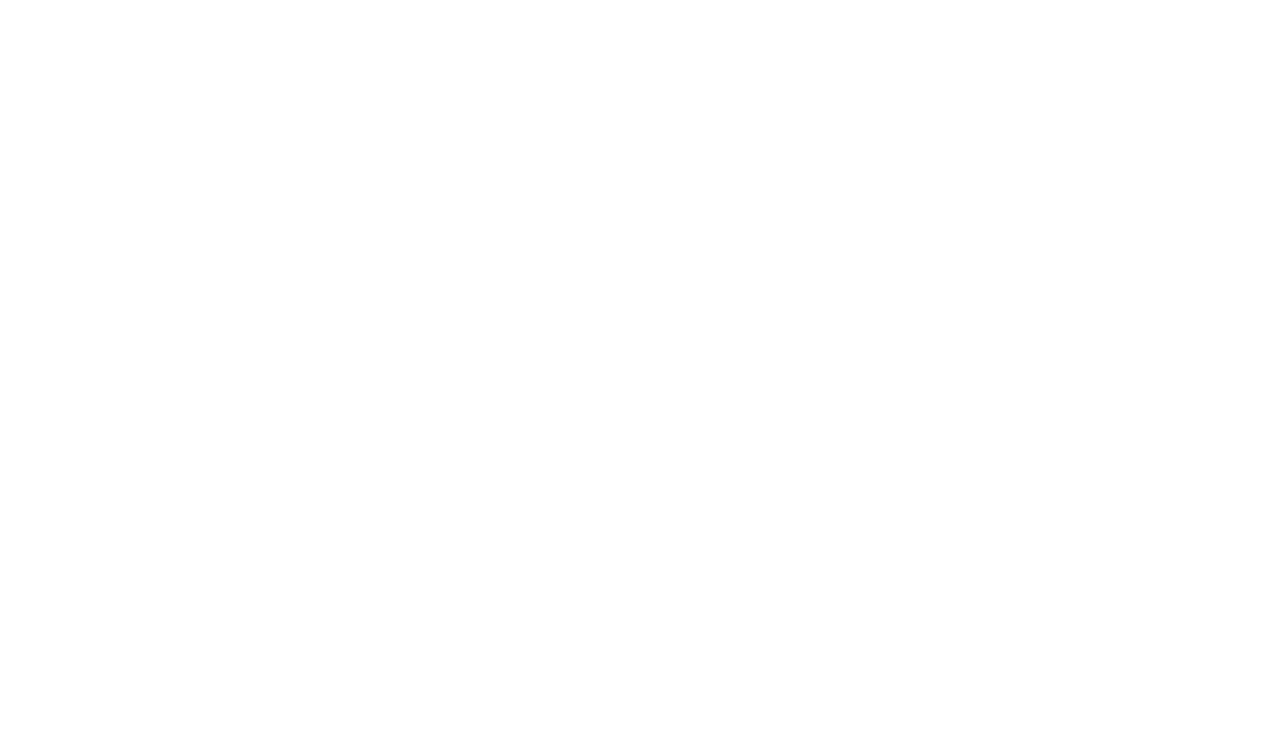
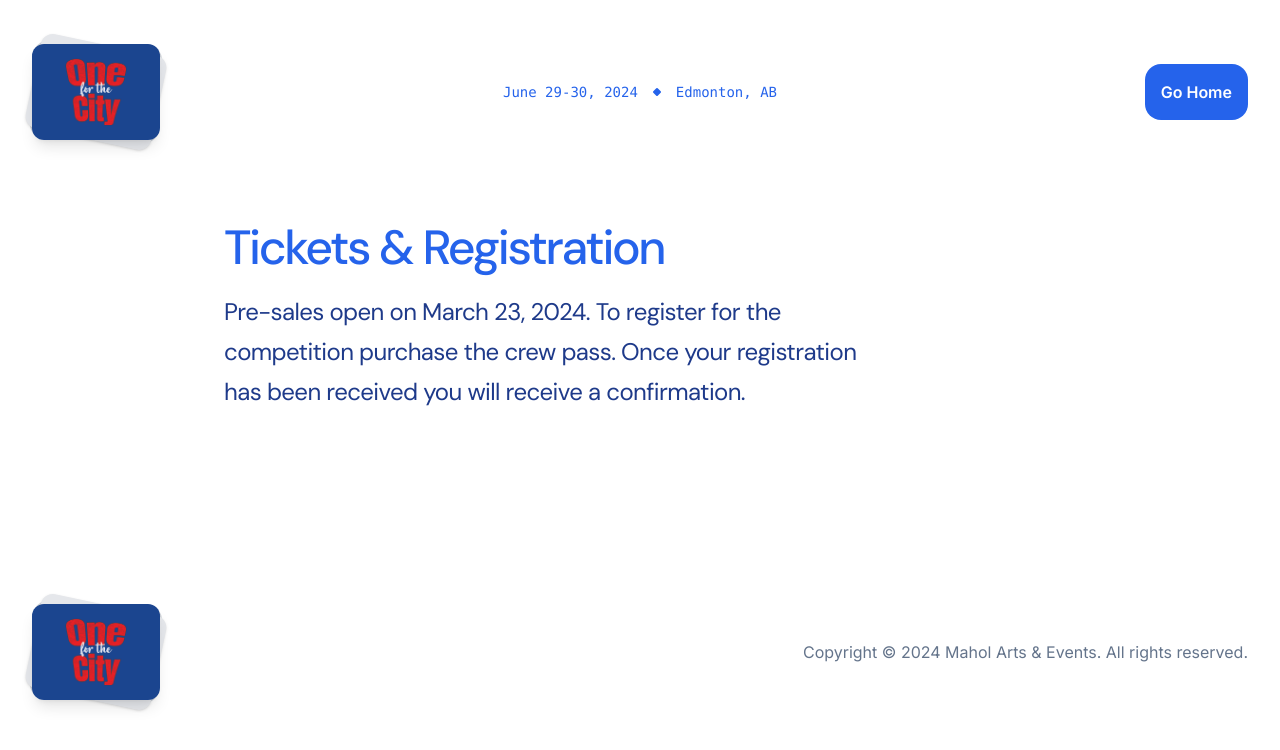
Before and after one commit to linhub15/oneforthecity, a Next.js app: page /tickets in a window 1280 px wide. Shown: the top 750 px of the page. Built offline with nearby package versions, Linux system fonts and the light colour scheme.

Commit message:
feat: tickets and sponsors

```diff
--- a/src/app/tickets/page.tsx
+++ b/src/app/tickets/page.tsx
@@ -1,11 +1,34 @@
+import { Button } from "@/components/Button";
+import { Footer } from "@/components/Footer";
+import { Header } from "@/components/Header";
+
 export default function Tickets() {
   return (
     <>
-      <script async src="https://js.stripe.com/v3/pricing-table.js"></script>
-      <stripe-pricing-table
-        pricing-table-id="prctbl_1OsVONIuLhs6aDZvWFXNoNlT"
-        publishable-key="pk_test_51Of8xFIuLhs6aDZvJHEe5pFdEUzgm7jK7tST4TdPSt4y3ZbkAzOoTXsHkJUZZb0TeJWHCHOBLWg4Z69cXc8xUApu00L0v97Usa"
-      />
+      <Header action={<Button href="/">Go Home</Button>} />
+      <div className="mt-10 md:mt-20 w-full mx-auto max-w-4xl px-4 sm:px-6 lg:px-8 relative space-y-12">
+        <div className="mx-auto max-w-2xl lg:mx-0 space-y-4">
+          <h2
+            id="speakers-title"
+            className="font-display text-4xl font-medium tracking-tighter text-blue-600 sm:text-5xl"
+          >
+            Tickets & Registration
+          </h2>
+          <p className="mt-4 font-display text-2xl tracking-tight text-blue-900">
+            Pre-sales open on March 23, 2024. To register for the competition
+            purchase the crew pass. Once your registration has been received you
+            will receive a confirmation.
+          </p>
+        </div>
+        <div className="py-10">
+          <script async src="https://js.stripe.com/v3/pricing-table.js" />
+          <stripe-pricing-table
+            pricing-table-id="prctbl_1OsVONIuLhs6aDZvWFXNoNlT"
+            publishable-key="pk_test_51Of8xFIuLhs6aDZvJHEe5pFdEUzgm7jK7tST4TdPSt4y3ZbkAzOoTXsHkJUZZb0TeJWHCHOBLWg4Z69cXc8xUApu00L0v97Usa"
+          />
+        </div>
+      </div>
+      <Footer />
     </>
   );
 }
--- a/src/components/Footer.tsx
+++ b/src/components/Footer.tsx
@@ -1,11 +1,14 @@
 import { Container } from "@/components/Container";
 import { Logo } from "@/components/Logo";
+import Link from "next/link";
 
 export function Footer() {
   return (
     <footer className="flex-none py-16">
       <Container className="flex flex-col items-center justify-between md:flex-row">
-        <Logo />
+        <Link href="/">
+          <Logo />
+        </Link>
         <p className="mt-6 text-base text-slate-500 md:mt-0">
           Copyright &copy; {new Date().getFullYear()}{" "}
           Mahol Arts & Events. All rights reserved.
--- a/src/components/Header.tsx
+++ b/src/components/Header.tsx
@@ -2,14 +2,15 @@ import { Button } from "@/components/Button";
 import { Container } from "@/components/Container";
 import { DiamondIcon } from "@/components/DiamondIcon";
 import { Logo } from "@/components/Logo";
+import Link from "next/link";
 
-export function Header() {
+export function Header(props: { action?: JSX.Element }) {
   return (
     <header className="relative z-50 flex-none lg:pt-11">
       <Container className="flex flex-wrap items-center justify-center sm:justify-between lg:flex-nowrap">
-        <div className="mt-10 lg:mt-0 lg:grow lg:basis-0">
+        <Link href="/" className="mt-10 lg:mt-0 lg:grow lg:basis-0">
           <Logo />
-        </div>
+        </Link>
         <div className="order-first -mx-4 flex flex-auto basis-full overflow-x-auto whitespace-nowrap border-b border-blue-600/10 py-4 font-mono text-sm text-blue-600 sm:-mx-6 lg:order-none lg:mx-0 lg:basis-auto lg:border-0 lg:py-0">
           <div className="mx-auto flex items-center gap-4 px-4">
             <p>
@@ -21,7 +22,7 @@ export function Header() {
           </div>
         </div>
         <div className="hidden sm:mt-10 sm:flex lg:mt-0 lg:grow lg:basis-0 lg:justify-end">
-          <Button href="/tickets">Get tickets</Button>
+          {props.action ?? <Button href="/tickets">Get tickets</Button>}
         </div>
       </Container>
     </header>
--- a/src/components/Sponsors.tsx
+++ b/src/components/Sponsors.tsx
@@ -25,7 +25,15 @@ export function Sponsors() {
         {sponsors.length === 0 && (
           <div className="mx-auto mt-10 max-w-max ">
             <p className="block text-center w-full">
-              Contact us at <a className="underline text-blue-600" href="mailto:contact@oneforthecity.com">contact@oneforthecity.com</a> out if you'd like more information on becoming a sponsor
+              Contact us at{" "}
+              <a
+                className="underline text-blue-600"
+                href="mailto:contact@oneforthecity.com"
+              >
+                contact@oneforthecity.com
+              </a>{" "}
+              out if you'd like more information on becoming a sponsor or
+              partner.
             </p>
           </div>
         )}
```
